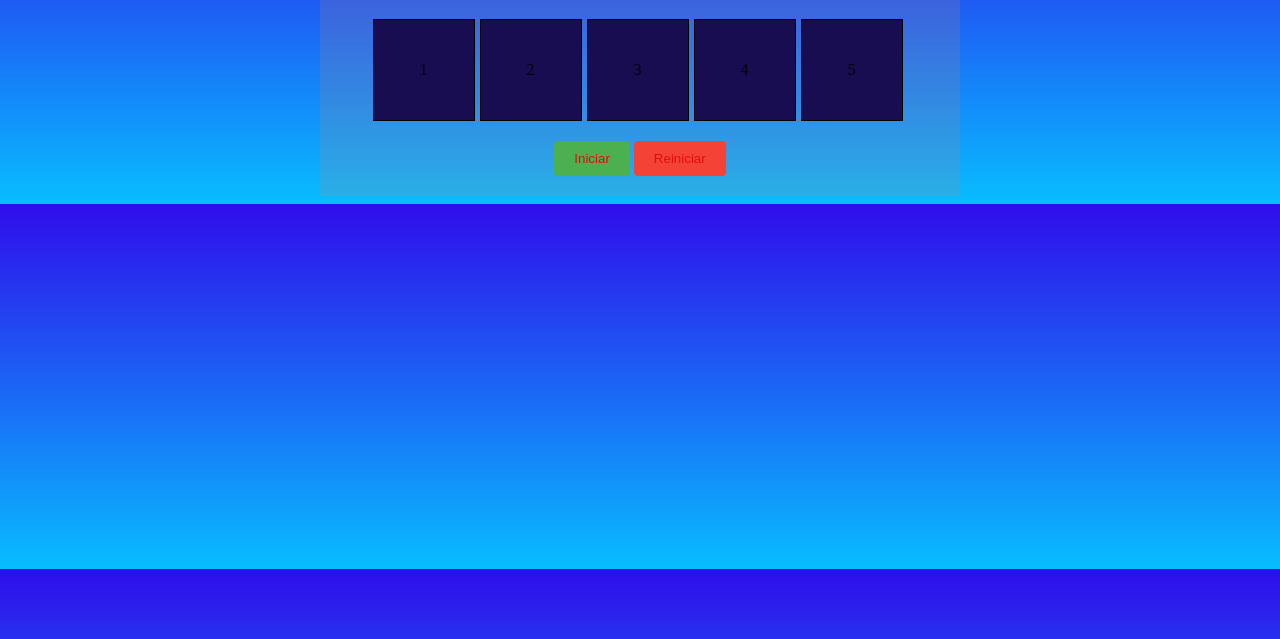
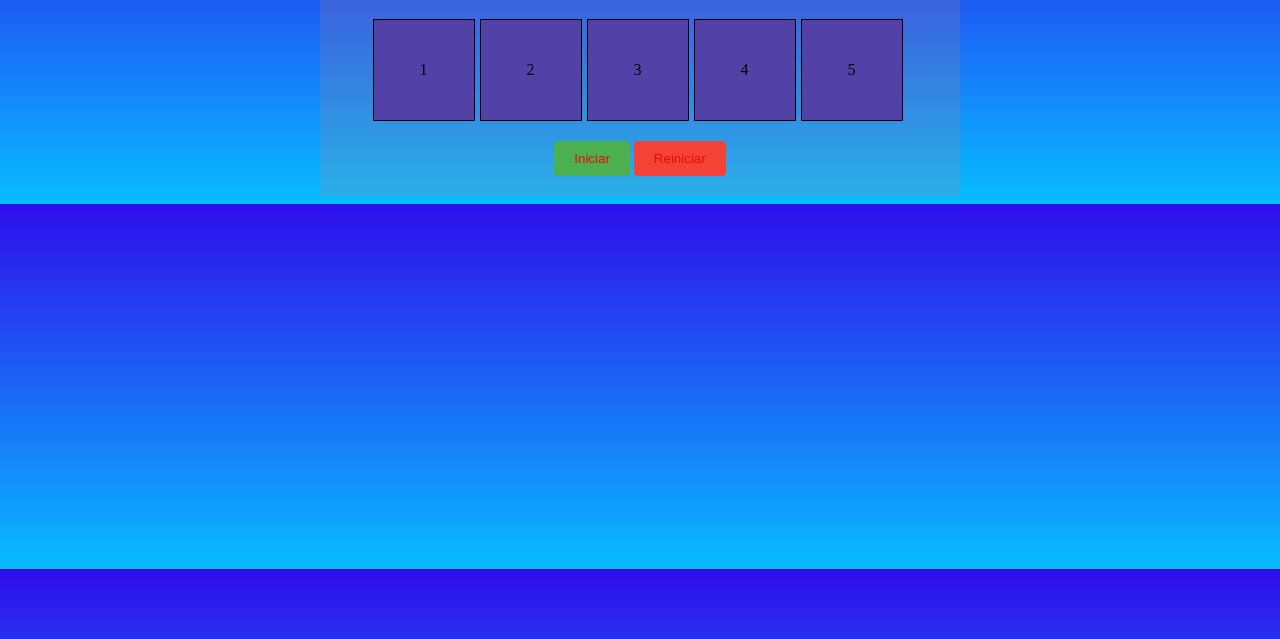
Before and after one commit to ericklcc2g2/web_ruleta.github.io, a plain HTML site: page index.html in a window 1280 px wide. Shown: the part 161-800 px from the top of the page. Drawn offline with Linux system fonts and the light colour scheme.

Commit message:
Add files via upload

```diff
--- a/index.html
+++ b/index.html
@@ -30,7 +30,7 @@
                           text-align: center;
                           border: 1px solid #000;
                           margin-right: 5px;
-                          background-color: #190d52;
+                          background-color: #5241a7;
                         }
 
                         .block.winner {
```
